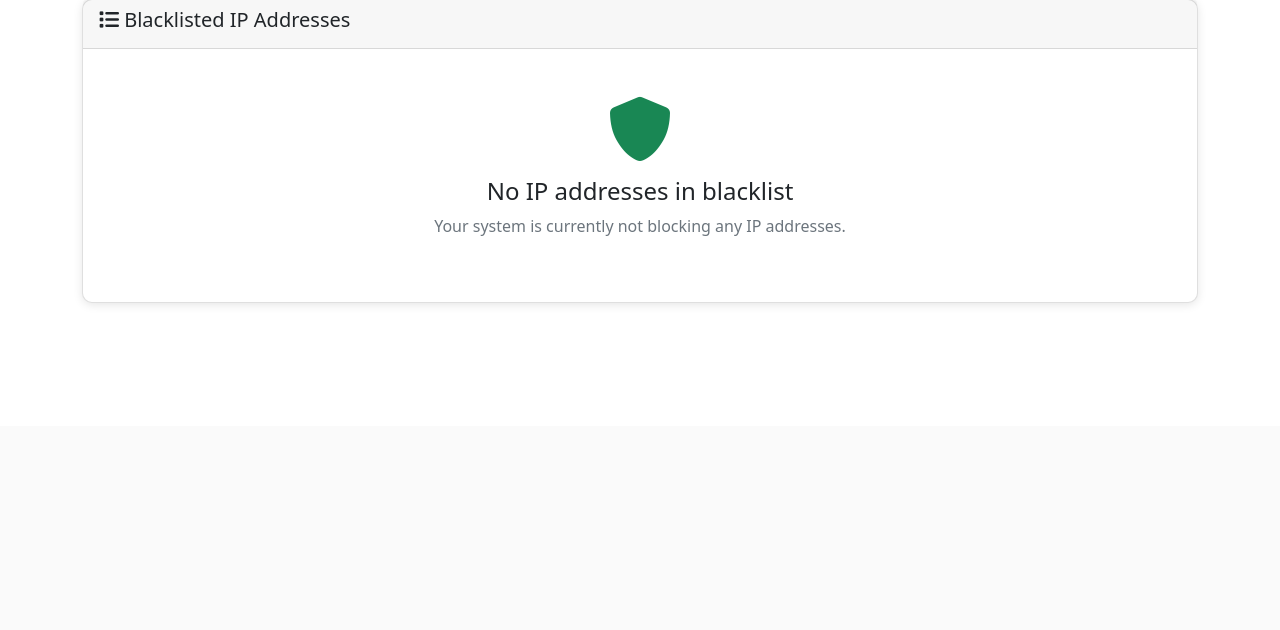
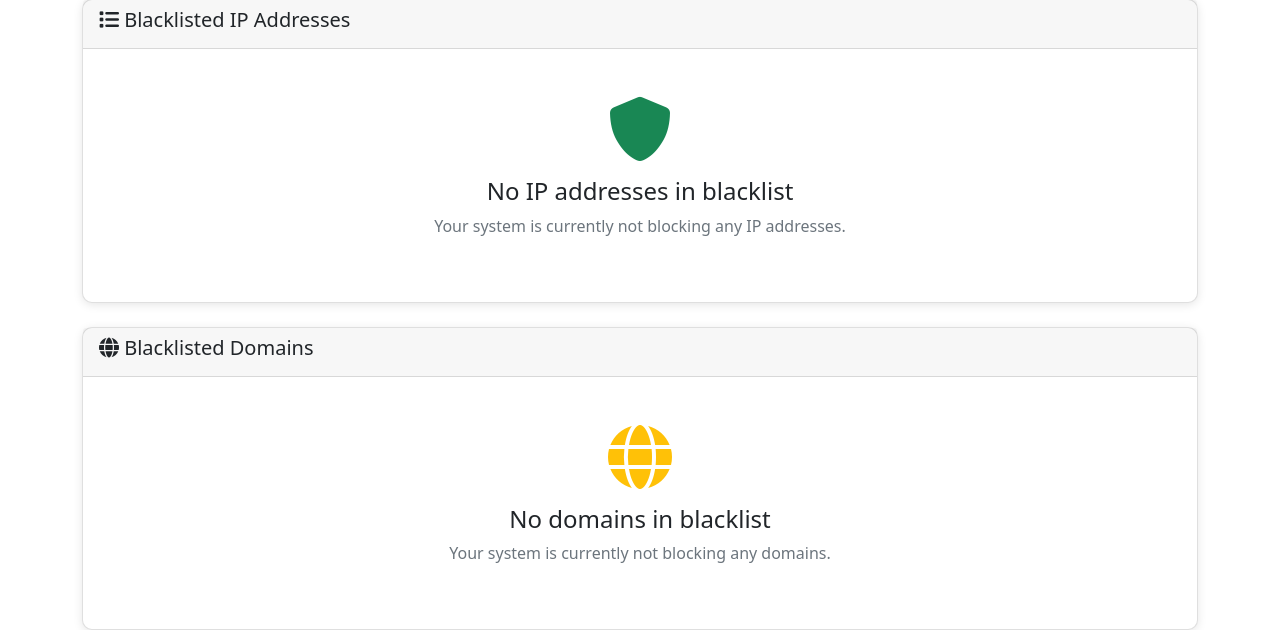
Before and after one commit to nguyensanglocal/firewall, a Flask app: template templates/blacklist.html in a window 1280 px wide. Shown: the part 374-1004 px from the top of the page. Before the commit the page ends 677 px from the top, so only its background shows below. Run offline with Flask 3, Linux system fonts and the light colour scheme; the template is opened without the code that fills it, so the values that code supplies are empty.

Commit message:
update 8/7

```diff
--- a/app.py
+++ /dev/null
@@ -1,22 +0,0 @@
-from modules.FirewallManager import *
-
-app = Flask(__name__)
-app.config['SECRET_KEY'] = 'your-secret-key-here'
-socketio = SocketIO(app, cors_allowed_origins="*")
-
-# Initialize firewall manager
-firewall = FirewallManager(socketio=socketio, app=app)
-
-if __name__ == '__main__':
-
-    print("🛡️ SimpleWall Clone Server Starting...")
-    print("📋 Features:")
-    print("   • Monitor running processes with network activity")
-    print("   • View active network connections")
-    print("   • Block/Allow applications")
-    print("   • Real-time connection monitoring")
-    print("   • Web-based management interface")
-    print("\n⚠️  Note: Run as Administrator for full functionality")
-    print("🌐 Access the application at: http://localhost:5000")
-
-    socketio.run(app, debug=True, host='0.0.0.0', port=5000)
--- a/ip_dashboard.py
+++ b/ip_dashboard.py
@@ -410,51 +410,6 @@ def monitor_requests():
 
     start_cleanup_task()
 
-def monitor_requests_():
-    """Middleware để theo dõi tất cả requests"""
-    @app.before_request
-    def before_request():
-        ip = request.environ.get('HTTP_X_FORWARDED_FOR', request.remote_addr)
-        if ip and ',' in ip:
-            ip = ip.split(',')[0].strip()
-
-        # Bỏ qua whitelist
-        if ip in WHITELIST:
-            return
-
-        # Kiểm tra blacklist
-        if is_blacklisted(ip):
-            create_alert(ip, 'BLOCKED', f'Blocked request from blacklisted IP: {ip}', severity=3)
-            return jsonify({'error': 'Access denied'}), 403
-
-        # Phân tích request
-        path = request.path
-        method = request.method
-        user_agent = request.headers.get('User-Agent', '')
-
-        is_suspicious = analyzer.is_suspicious_request(path, user_agent)
-        is_rate_limited = analyzer.check_rate_limit(ip, limit=500, window=60)
-
-        threat_level = 0
-        if is_suspicious:
-            threat_level += 2
-        if is_rate_limited:
-            threat_level += 3
-
-        # Ghi log
-        log_request_to_db(ip, path, method, user_agent, 200, is_suspicious, threat_level)
-
-        # Tạo cảnh báo nếu cần
-        if threat_level >= 3:
-            message = f"High threat level ({threat_level}) from IP {ip}"
-            create_alert(ip, 'HIGH_THREAT', message, severity=2)
-
-        if is_rate_limited:
-            message = f"Rate limit exceeded for IP {ip}"
-            create_alert(ip, 'RATE_LIMIT', message, severity=2)
-            # Có thể tự động thêm vào blacklist
-            add_to_blacklist(ip, 'Rate limit exceeded')
-
 monitor_requests()
 from database import *
 @app.route('/')
@@ -496,8 +451,10 @@ def view_suspicious():
 def manage_blacklist():
     """Quản lý blacklist"""
     blacklist_entries = get_blacklist_entries()
+    domain_blacklist_entries = get_domain_blacklist_entries()
 
-    return render_template('blacklist.html', blacklist_entries=blacklist_entries)
+    return render_template('blacklist.html', blacklist_entries=blacklist_entries,
+                           domain_blacklist_entries=domain_blacklist_entries)
 
 @app.route('/add_blacklist', methods=['POST'])
 def add_blacklist_entry():
@@ -565,7 +522,7 @@ def submit_domain_blacklist():
         reason = entry.get("reason", "Manual addition")
         if domain:
             # add_to_blacklist(domain, reason, entry_type="domain")
-            block_domain_powershell(domain=domain)
+            block_domains(domain=domain)
             create_alert(domain, 'BLACKLISTED', f'Domain {domain} added to blacklist: {reason}', severity=1)
 
     return redirect(url_for('manage_blacklist'))
--- a/static/js/base.js
+++ b/static/js/base.js
@@ -48,6 +48,9 @@ function createModal(modalId, title, bodyContent, confirmCallback) {
     // Hiển thị modal
     const modalEl = document.getElementById(modalId);
     const modal = new bootstrap.Modal(modalEl);
+    modalEl.addEventListener('hidden.bs.modal', () => {
+            modalEl.remove();
+        });
     return modal;
 }
 
@@ -80,9 +83,7 @@ function blockIP(ip, alert_type) {
 
         // Đóng modal và xóa khỏi DOM sau khi dùng
         modal.hide();
-        modalEl.addEventListener('hidden.bs.modal', () => {
-            modalEl.remove();
-        });
+
     });
 }
 
@@ -172,8 +173,5 @@ function unBlockIP(ip) {
 
         // Đóng và xóa modal khỏi DOM
         modal.hide();
-        modalEl.addEventListener('hidden.bs.modal', () => {
-            modalEl.remove();
-        });
     });
 }
--- a/static/js/blacklist.js
+++ b/static/js/blacklist.js
@@ -1,4 +1,3 @@
-document.addEventListener('DOMContentLoaded', function () {
 let pendingEntries = [];
 
 function toggleInputType(type) {
@@ -35,12 +34,6 @@ document.addEventListener('DOMContentLoaded', function () {
         document.getElementById(id).classList.remove('is-invalid');
     });
 }
-
-    //   function ipToNumber(ip) {
-    //     const parts = ip.split('.').map(Number);
-    //     if (parts.length !== 4 || parts.some(p => p < 0 || p > 255)) return null;
-    //     return parts[0]*256**3 + parts[1]*256**2 + parts[2]*256 + parts[3];
-    //   }
 function ipToNumber(ip) {
     if (ip.includes('.')) {
         // IPv4
@@ -300,11 +293,6 @@ document.addEventListener('DOMContentLoaded', function () {
     document.getElementById('submitDomainForm').submit();
 }
 
-
-
-
-
-});
 
 class BlacklistTable {
     constructor() {
@@ -746,7 +734,7 @@ class BlacklistTable {
 
 // Initialize table functionality
 let blacklistTable;
-document.addEventListener('DOMContentLoaded', function() {
+document.addEventListener('DOMContentLoaded', function () {
     if (document.getElementById('tableBody')) {
         blacklistTable = new BlacklistTable();
     }
@@ -769,12 +757,12 @@ function toggleCustomReason() {
 }
 
 // Initialize reason input
-document.addEventListener('DOMContentLoaded', function() {
+document.addEventListener('DOMContentLoaded', function () {
     const reasonSelect = document.getElementById('reasonSelect');
     const customReason = document.getElementById('customReason');
 
     if (reasonSelect && customReason) {
-        reasonSelect.addEventListener('change', function() {
+        reasonSelect.addEventListener('change', function () {
             if (this.value !== 'custom') {
                 customReason.value = this.value;
             }
--- a/templates/base.html
+++ b/templates/base.html
@@ -84,7 +84,6 @@
     </style>
     {% block style %}{% endblock %}
     {% block scripts %}{% endblock %}
-
 </head>
 
 <body>
--- a/templates/blacklist.html
+++ b/templates/blacklist.html
@@ -3,6 +3,10 @@
 
 {% block style %}
 <link rel="stylesheet" href="{{ url_for('static', filename='css/blacklist.css') }}">
+{% endblock %}
+
+{% block scripts %}
+<script src="{{ url_for('static', filename='js/blacklist.js') }}"></script>
 {% endblock %}
 
 {% block content %}
@@ -166,6 +170,92 @@
             <i class="fas fa-shield-alt fa-4x text-success mb-3"></i>
             <h4>No IP addresses in blacklist</h4>
             <p class="text-muted">Your system is currently not blocking any IP addresses.</p>
+        </div>
+        {% endif %}
+    </div>
+</div>
+
+<div class="card mt-4">
+    <div class="card-header">
+        <h5><i class="fas fa-globe"></i> Blacklisted Domains</h5>
+    </div>
+    <div class="card-body p-0">
+        {% if domain_blacklist_entries %}
+        <div class="table-responsive">
+            <table class="table table-hover mb-0" id="domainBlacklistTable">
+                <thead>
+                    <tr>
+                        <th class="sortable" data-column="domain">
+                            <i class="fas fa-globe"></i> Domain
+                            <i class="fas fa-sort sort-icon"></i>
+                        </th>
+                        <th class="sortable" data-column="reason">
+                            <i class="fas fa-comment"></i> Reason
+                            <i class="fas fa-sort sort-icon"></i>
+                        </th>
+                        <th class="sortable" data-column="date">
+                            <i class="fas fa-calendar"></i> Added Date
+                            <i class="fas fa-sort sort-icon"></i>
+                        </th>
+                        <th class="sortable" data-column="status">
+                            <i class="fas fa-toggle-on"></i> Status
+                            <i class="fas fa-sort sort-icon"></i>
+                        <th><i class="fas fa-cogs"></i> Actions</th>
+                    </tr>
+                </thead>
+                <tbody id="domainTableBody">
+                    {% for domain, reason, added_date, is_active in domain_blacklist_entries %}
+                    <tr class="{% if not is_active %}table-secondary{% endif %}" data-domain="{{ domain }}"
+                        data-reason="{{ reason }}" data-date="{{ added_date }}">
+                        <td>{{ domain }}</td>
+                        <td>{{ reason }}</td>
+                        <td>{{ added_date }}</td>
+                        <td>
+                            {% if is_active %}
+                            <span class="badge bg-danger">
+                                <i class="fas fa-ban"></i> Active
+                            </span>
+                            {% else %}
+                            <span class="badge bg-secondary">
+                                <i class="fas fa-pause"></i> Inactive
+                            </span>
+                            {% endif %}
+                        </td>
+                        <td>
+                            {% if is_active %}
+                            <a href="#" class="btn btn-sm btn-outline-success unblock-domain-btn"
+                                onclick="unBlockDomain('{{ domain }}')">
+                                <i class="fas fa-check"></i> Unblock
+                            </a>
+                            {% else %}
+                            <a href="#" class="btn btn-sm btn-outline-danger"
+                                onclick="blockDomain('{{ domain }}', ' Domain Blacklist Entry')">
+                                <i class="fas fa-ban"></i> Block
+                            </a>
+                            {% endif %}
+                        </td>
+                    </tr>
+                    {% endfor %}
+                </tbody>
+            </table>
+        </div>
+        <!-- Pagination Controls -->
+        <div class="d-flex justify-content-between align-items-center mt-3 px-3 pb-3">
+            <div class="text-muted">
+                Showing <span id="domainShowingStart">1</span> to <span id="domainShowingEnd">10</span> of <span
+                    id="domainTotalEntries">{{ domain_blacklist_entries|length }}</span> entries
+            </div>
+            <nav aria-label="Domain pagination">
+                <ul class="pagination pagination-sm mb-0" id="domainPagination">
+                    <!-- Pagination buttons will be generated by JavaScript -->
+                </ul>
+            </nav>
+        </div>
+        {% else %}
+        <div class="text-center py-5">
+            <i class="fas fa-globe fa-4x text-warning mb-3"></i>
+            <h4>No domains in blacklist</h4>
+            <p class="text-muted">Your system is currently not blocking any domains.</p>
         </div>
         {% endif %}
     </div>
@@ -451,7 +541,3 @@
 </div>
 
 {% endblock %}
-
-{% block scripts %}
-<script src="{{ url_for('static', filename='js/blacklist.js') }}"></script>
-{% endblock %}
```
Also changed, not shown: database.py (+80 -7 lines), geoip_cache.db, 3 other files. Lines whose indentation alone changed are shown as unchanged.
